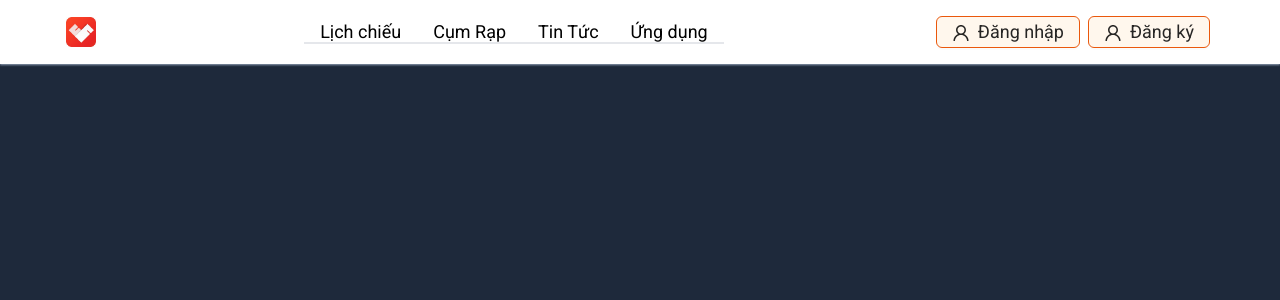
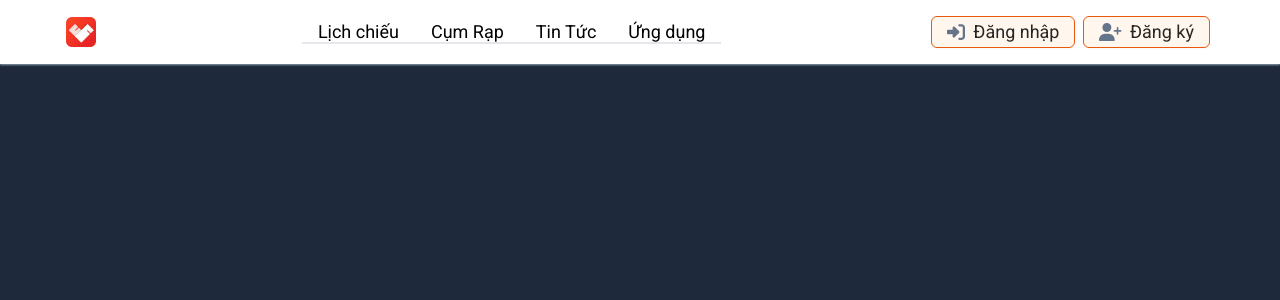
Before and after one commit to annguyen137-org/movie-booking, a React (Create React App) app: page /purchase in a window 1280 px wide. Shown: the top 300 px of the page. Built offline with nearby package versions, Linux system fonts and the light colour scheme.

Commit message:
fix screen width flick cause by scroll-bar in mobile device

```diff
--- a/src/App.css
+++ b/src/App.css
@@ -2,7 +2,6 @@
 
 ::-webkit-scrollbar {
   width: 10px;
-  height: 10px;
   border: 1px solid #d5d5d5;
 }
 
@@ -13,6 +12,7 @@
 }
 
 ::-webkit-scrollbar-thumb {
+  min-height: 100px;
   border-radius: 10px;
   background: #b0b0b0;
   cursor: pointer;
--- a/src/components/Header/Header.jsx
+++ b/src/components/Header/Header.jsx
@@ -1,12 +1,7 @@
 import React, { useEffect, useRef } from "react";
 import { Button, Layout, Dropdown, Space, Menu } from "antd";
-import {
-  UserOutlined,
-  LogoutOutlined,
-  RightSquareOutlined,
-} from "@ant-design/icons";
+import { UserOutlined, LogoutOutlined, RightSquareOutlined } from "@ant-design/icons";
 import { Link, NavLink, useNavigate } from "react-router-dom";
-
 import { moviesRef } from "pages/Home/MovieShowing/MovieShowing";
 import { theatersRef } from "pages/Home/TheaterTabs/TheaterTabs";
 import { appRef } from "pages/Home/AppInfo/AppInfo";
@@ -15,6 +10,8 @@ import { logout } from "redux/slices/authSlice";
 import { resetAccountReducer } from "redux/slices/accountSlice";
 import { resetTicketsReducer } from "redux/slices/ticketsSlice";
 import { resetAdminReducer } from "redux/slices/adminSlice";
+import { FontAwesomeIcon } from "@fortawesome/react-fontawesome";
+import { faRightFromBracket, faRightToBracket, faUserPlus } from "@fortawesome/free-solid-svg-icons";
 
 const Header = () => {
   const navigate = useNavigate();
@@ -26,8 +23,8 @@ const Header = () => {
 
   return (
     <Layout.Header
-      className="fixed top-0 w-screen max-w-screen my-auto z-50 bg-white shadow-sm shadow-slate-400"
-      style={{ marginRight: "10px" }}
+      className="fixed top-0 w-screen my-auto z-50 bg-white shadow-sm shadow-slate-400"
+      style={{ marginRight: "-10px" }}
     >
       <div className="container h-full w-full flex justify-between items-center p-4 text-lg">
         <NavLink
@@ -113,13 +110,7 @@ const Header = () => {
                       {
                         key: "2",
                         label: (
-                          <Link
-                            to={
-                              currentUser.maLoaiNguoiDung === "KhachHang"
-                                ? "/user/profile"
-                                : "/admin/profile"
-                            }
-                          >
+                          <Link to={currentUser.maLoaiNguoiDung === "KhachHang" ? "/user/profile" : "/admin/profile"}>
                             Trang cá nhân
                           </Link>
                         ),
@@ -152,12 +143,17 @@ const Header = () => {
               </Dropdown>
               {/* <p className="m-0 p-2 bg-orange-200 rounded-md hover:cursor-pointer">{currentUser.taiKhoan}</p> */}
             </div>
+
             <Button
               title="Đăng xuất"
-              className="flex items-center border-orange-600 hover:bg-orange-600 hover:text-white mx-1 text-lg rounded-md focus:text-orange-600"
+              className="flex items-center hover:border-slate-500 border-0 text-black mx-1 text-lg "
               onClick={() => dispatch(logout())}
             >
-              <LogoutOutlined />
+              <FontAwesomeIcon
+                size="lg"
+                icon={faRightFromBracket}
+                className="transition-all duration-300 hover:scale-125 hover:text-orange-500"
+              />
             </Button>
           </div>
         ) : (
@@ -166,14 +162,14 @@ const Header = () => {
               className="flex items-center bg-orange-50 border-orange-600 hover:text-orange-600 mx-1 text-lg rounded-md focus:text-orange-600"
               onClick={() => navigate("/login")}
             >
-              <UserOutlined />
+              <FontAwesomeIcon icon={faRightToBracket} className="mr-2 text-slate-500" />
               Đăng nhập
             </Button>
             <Button
               className="flex items-center bg-orange-50 border-orange-600 hover:text-orange-600 mx-1 text-lg rounded-md focus:text-orange-600"
               onClick={() => navigate("/register")}
             >
-              <UserOutlined />
+              <FontAwesomeIcon icon={faUserPlus} className="mr-2 text-slate-500" />
               Đăng ký
             </Button>
           </div>
@@ -197,13 +193,7 @@ const Header = () => {
                     {
                       key: "2",
                       label: (
-                        <Link
-                          to={
-                            currentUser.maLoaiNguoiDung === "KhachHang"
-                              ? "/user/profile"
-                              : "/admin/profile"
-                          }
-                        >
+                        <Link to={currentUser.maLoaiNguoiDung === "KhachHang" ? "/user/profile" : "/admin/profile"}>
                           Trang cá nhân
                         </Link>
                       ),
@@ -271,11 +261,7 @@ const Header = () => {
                     {
                       key: "3",
                       label: (
-                        <Button
-                          type="dashed"
-                          className="w-full mx-1 rounded-md"
-                          onClick={() => navigate("/")}
-                        >
+                        <Button type="dashed" className="w-full mx-1 rounded-md" onClick={() => navigate("/")}>
                           Về trang chủ
                         </Button>
                       ),
--- a/src/index.css
+++ b/src/index.css
@@ -6,6 +6,12 @@
   html,
   body {
     font-family: Roboto, system-ui, sans-serif !important;
-    /* overflow: auto; */
+    /* width: unset !important; */
+    /* overflow: unset !important; */
+  }
+
+  :-webkit-any(body) {
+    width: unset !important;
+    overflow: unset !important;
   }
 }
--- a/src/pages/Home/Banner/Banner.jsx
+++ b/src/pages/Home/Banner/Banner.jsx
@@ -46,7 +46,7 @@ const Banner = () => {
         onCancel={closeModal}
         className={"w-5/6 h-1/3 sm:h-2/4 md:h-3/5 lg:h-4/6 xl:h-5/6 2xl:h-5/6"}
         closeIcon={<></>}
-        bodyStyle={{ padding: "0px", height: "100%" }}
+        bodyStyle={{ padding: "0px", height: "100%", overFlowY: "scroll" }}
       >
         {
           <iframe
--- a/src/pages/Home/MovieShowing/MovieShowing.jsx
+++ b/src/pages/Home/MovieShowing/MovieShowing.jsx
@@ -24,8 +24,8 @@ const MovieShowing = () => {
   };
 
   return (
-    <div className="container mx-auto text-center px-5 md:px-10 lg:px-40 mt-10 mb-5" ref={moviesRef}>
-      <div className={`grid grid-cols-2 md:grid-cols-3 lg:grid-cols-4 gap-6 relative`}>
+    <div className="container mx-auto text-center px-5 md:px-10 lg:px-20 xl:px-40 mt-10 mb-5" ref={moviesRef}>
+      <div className={`grid grid-cols-2 gap-3 md:grid-cols-3 md:gap-5 xl:grid-cols-4 lg:gap-6 xl:gap-10 relative`}>
         {items &&
           items.map((movie) => {
             return <FilmItem movie={movie} key={movie.maPhim} isLoading={isMoviesLoading} />;
--- a/src/pages/Home/QuickTicket/QuickTicket.jsx
+++ b/src/pages/Home/QuickTicket/QuickTicket.jsx
@@ -77,7 +77,7 @@ const QuickTicket = () => {
 
   return (
     <div
-      className={`container mx-auto text-center px-5 md:px-10 lg:px-40 ${
+      className={`container mx-auto text-center px-5 md:px-10 lg:px-20 xl:px-40 ${
         width === "lg" || width === "xl" || width === "2xl" ? "-mt-5" : "mt-3"
       } z-30 relative`}
     >
--- a/src/pages/Home/TheaterTabs/TheaterTabs.jsx
+++ b/src/pages/Home/TheaterTabs/TheaterTabs.jsx
@@ -14,7 +14,10 @@ const TheaterTabs = () => {
 
   return (
     theatersBrandWithShowtime && (
-      <div className={`hidden lg:block container mx-auto text-center px-5 md:px-10 lg:px-40 py-10 `} ref={theatersRef}>
+      <div
+        className={`hidden lg:block container mx-auto text-center px-5 md:px-10 lg:px-20 xl:px-40 py-10 `}
+        ref={theatersRef}
+      >
         <div className={`border border-slate-300 bg-white`}>
           <Tabs tabPosition="left" tabBarStyle={{ height: "500px", overflow: "hidden" }}>
             {theatersBrandWithShowtime.map((brand) => {
--- a/src/template/AccountTemplate/AccountTemplate.jsx
+++ b/src/template/AccountTemplate/AccountTemplate.jsx
@@ -63,7 +63,7 @@ const AccountTemplate = () => {
         breakpoint="lg"
         collapsedWidth="0"
         style={
-          (width === "xs" || width === "sm") && {
+          (width === "xs" || width === "sm" || width === "md") && {
             position: "fixed",
             zIndex: 50,
             top: 0,
@@ -76,12 +76,7 @@ const AccountTemplate = () => {
           <p className="text-gray-100 m-0 font-bold text-lg mx-2">Trang cá nhân</p>
         </div>
         <div className="mt-10 bg-slate-300">
-          <Menu
-            theme="dark"
-            defaultSelectedKeys={["1"]}
-            mode="inline"
-            defaultOpenKeys={["1", "2", "3", "4"]}
-          >
+          <Menu theme="dark" defaultSelectedKeys={["1"]} mode="inline" defaultOpenKeys={["1", "2", "3", "4"]}>
             {accountInfo.maLoaiNguoiDung === "KhachHang"
               ? userMenuItems.map((menuItem) => {
                   return (
@@ -134,7 +129,7 @@ const AccountTemplate = () => {
             </div>
           </div>
         </Header>
-        <Content className="pl-10 lg:px-5 border border-slate-300 h-full">
+        <Content className="pl-10 lg:px-5 mr-3 border border-slate-300 h-full">
           {isLoading ? <PageLoading classname={"min-h-full"} /> : <Outlet />}
         </Content>
         {/* <Footer>@ 2022 TIX</Footer> */}
```
